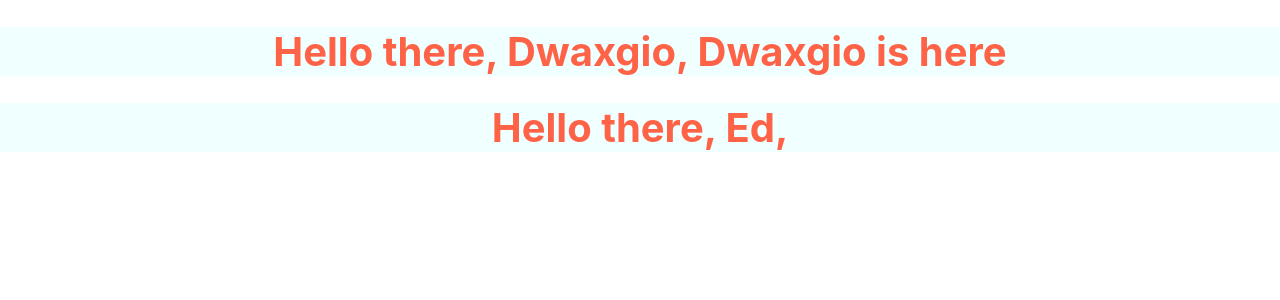
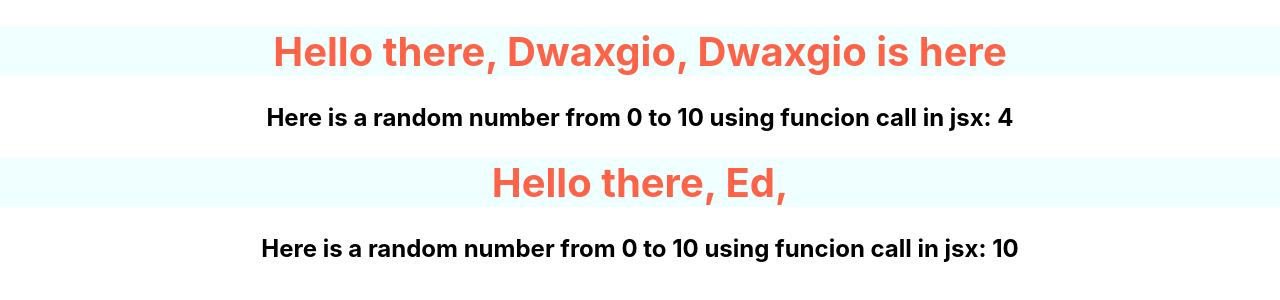
Before and after one commit to dwaxgio/meta-react-core, a React (Create React App) app: page / in a window 1280 px wide. Shown: the top 300 px of the page. Built offline with nearby package versions, Linux system fonts and the light colour scheme.

Commit message:
Function call added for Heading component

```diff
--- a/src/components/Heading.js
+++ b/src/components/Heading.js
@@ -29,7 +29,20 @@ const Heading = (props) => {
     fontSize: "40px",
   };
 
-  return <h1 style={styles}>Hello there, {props.firstName}, {props.firstName == "Dwaxgio" ? "Dwaxgio is here" : ""}</h1>;
+  const randomNumber = () => Math.floor(Math.random() * 10) + 1;
+
+  return (
+    <div>
+      <h1 style={styles}>
+        Hello there, {props.firstName},{" "}
+        {props.firstName == "Dwaxgio" ? "Dwaxgio is here" : ""}
+      </h1>
+      <h2>
+        Here is a random number from 0 to 10 using funcion call in jsx:{" "}
+        {randomNumber()}
+      </h2>
+    </div>
+  );
 };
 
 export default Heading;
```
